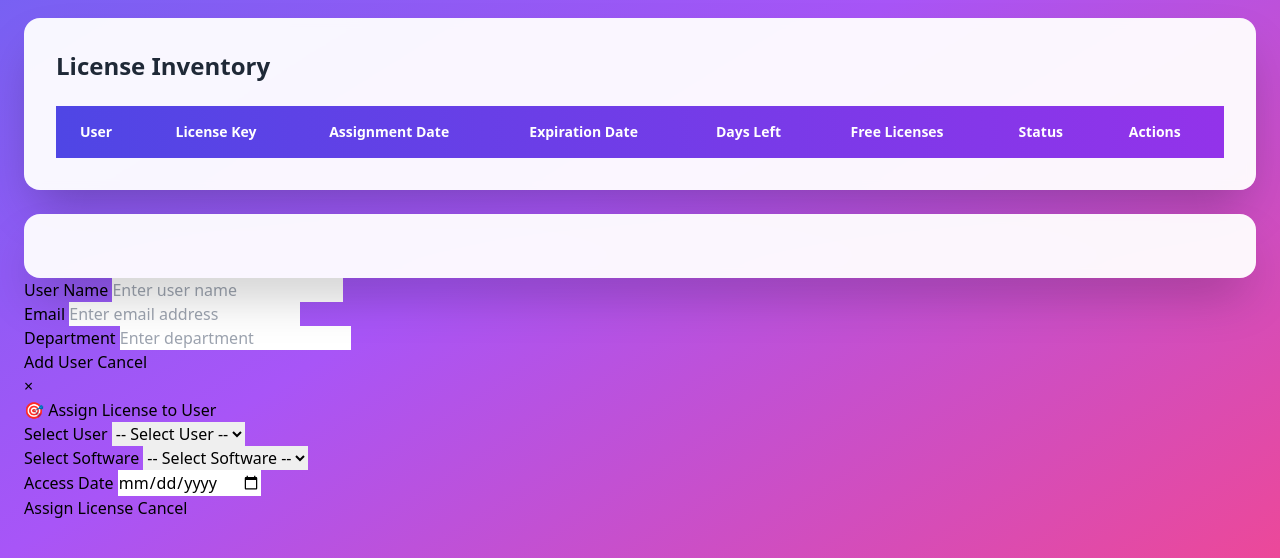
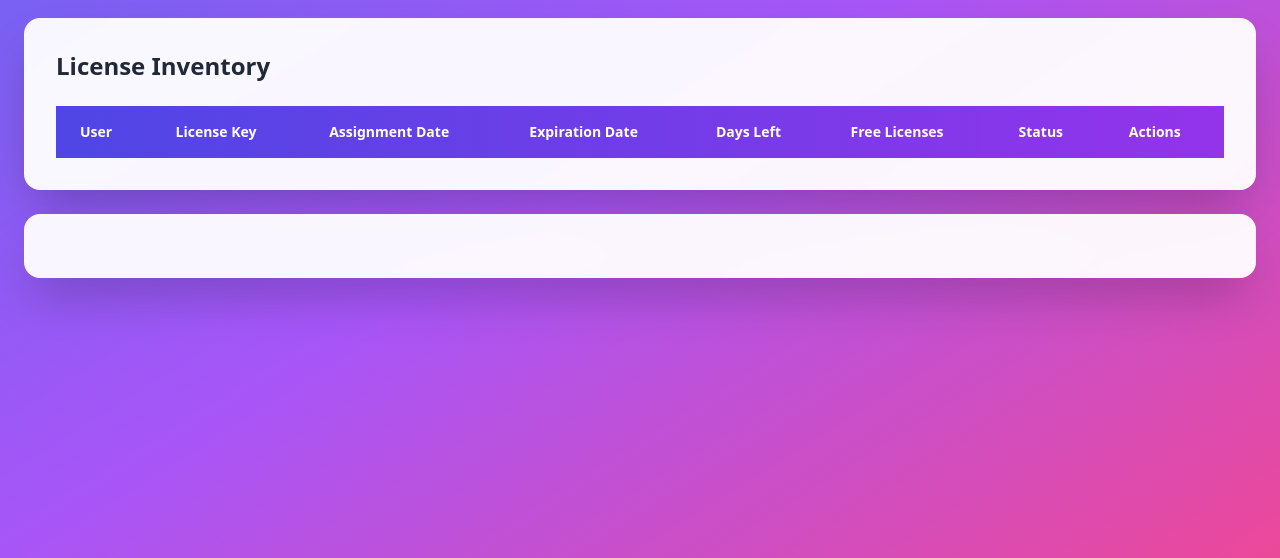
Before and after one commit to axyco2004-cyber/license-monitoring, a website: page index.html in a window 1280 px wide. Shown: the part 242-800 px from the top of the page. Drawn offline with nearby package versions, Linux system fonts and the light colour scheme; a script that the page names is missing.

Commit message:
Remove duplicate old modal code from page

```diff
--- a/index.html
+++ b/index.html
@@ -231,57 +231,3 @@
     <script src="script.js"></script>
 </body>
 </html>
-            <form id="user-form">
-                <div class="form-group">
-                    <label>User Name</label>
-                    <input type="text" id="user-name" placeholder="Enter user name" required>
-                </div>
-                <div class="form-group">
-                    <label>Email</label>
-                    <input type="email" id="user-email" placeholder="Enter email address" required>
-                </div>
-                <div class="form-group">
-                    <label>Department</label>
-                    <input type="text" id="user-department" placeholder="Enter department">
-                </div>
-                <div class="form-actions">
-                    <button type="submit" class="btn-primary">Add User</button>
-                    <button type="button" class="btn-cancel" onclick="closeModal('user-modal')">Cancel</button>
-                </div>
-            </form>
-        </div>
-    </div>
-
-    <div id="assign-modal" class="modal">
-        <div class="modal-content">
-            <span class="close" onclick="closeModal('assign-modal')">&times;</span>
-            <h2>🎯 Assign License to User</h2>
-            <form id="assign-form">
-                <div class="form-group">
-                    <label>Select User</label>
-                    <select id="assign-user" required>
-                        <option value="">-- Select User --</option>
-                    </select>
-                </div>
-                <div class="form-group">
-                    <label>Select Software</label>
-                    <select id="assign-software" required>
-                        <option value="">-- Select Software --</option>
-                    </select>
-                </div>
-                <div class="form-group">
-                    <label>Access Date</label>
-                    <input type="date" id="access-date" required>
-                </div>
-                <div class="form-actions">
-                    <button type="submit" class="btn-primary">Assign License</button>
-                    <button type="button" class="btn-cancel" onclick="closeModal('assign-modal')">Cancel</button>
-                </div>
-            </form>
-        </div>
-    </div>
-
-    <script src="https://cdnjs.cloudflare.com/ajax/libs/xlsx/0.18.5/xlsx.full.min.js"></script>
-    <script src="script.js"></script>
-</body>
-</html>
```
